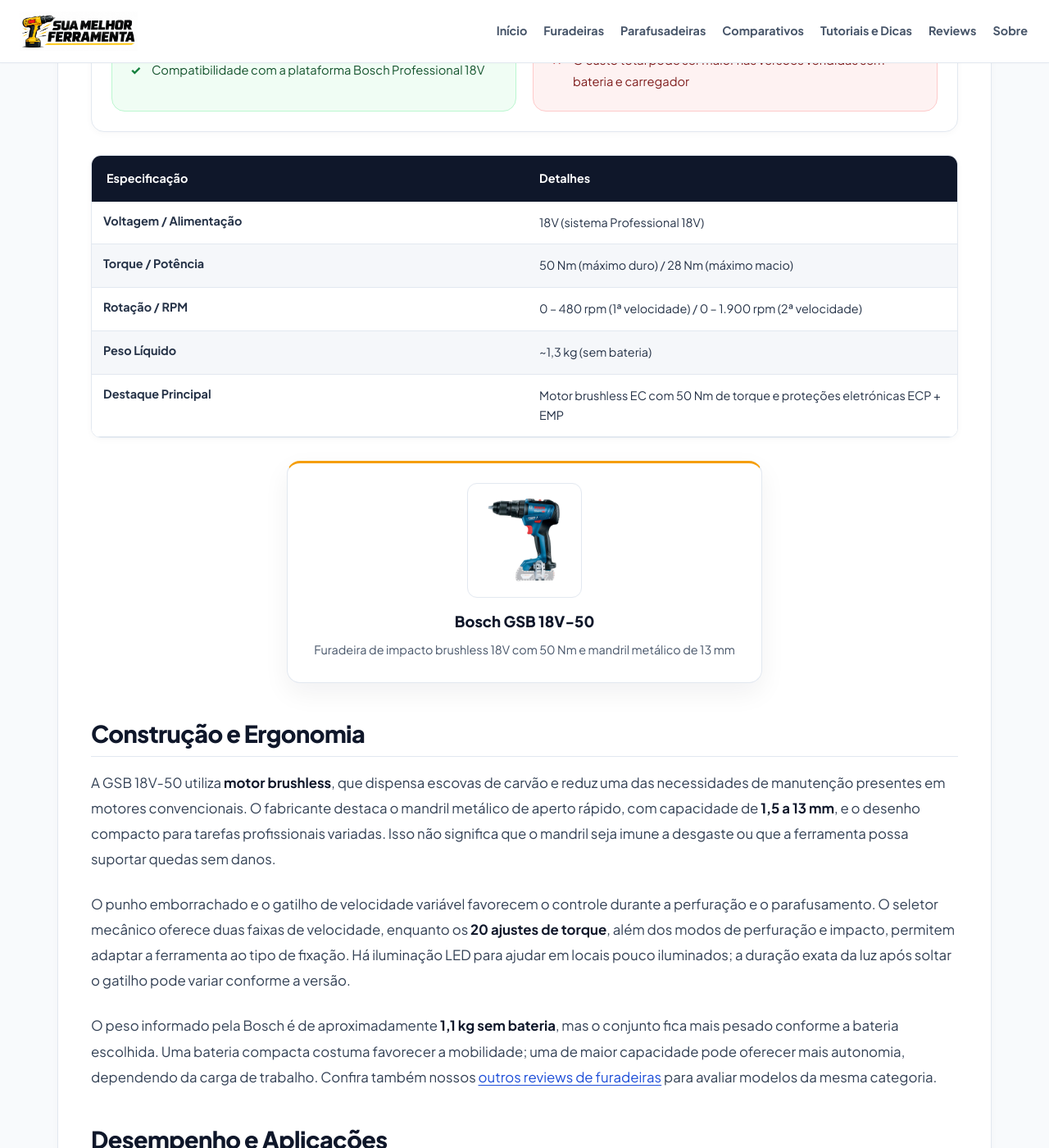
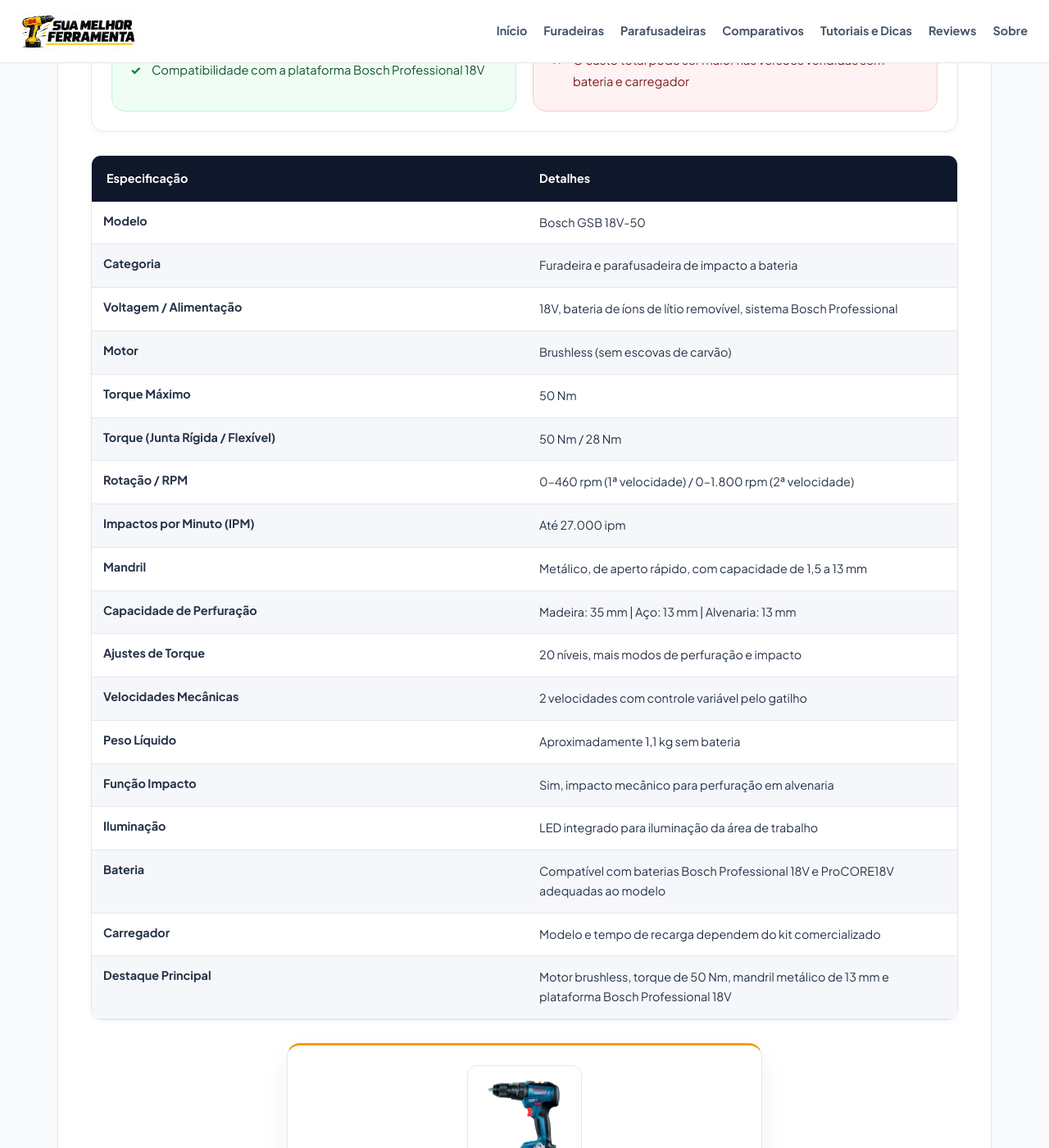
Before and after one commit to membroequipe/SiteReview, a Jekyll site: the page built from _posts/2026-10-24-review-bosch-gsb-18v-50.md, in a window 1280 px wide and 1400 px high, scrolled down 1919 px. Shown: the whole window at 82% size. Built offline with Jekyll 4.4.1, drawn with Linux system fonts in a browser that asks for light colours; some of the changed text lies outside the part shown.

Commit message:
Update produtos.yml

```diff
--- a/_data/produtos.yml
+++ b/_data/produtos.yml
@@ -485,9 +485,10 @@
     - nome: "Garantia"
       valor: "3 Anos (Mediante Registro no Site Oficial)"
 
+
 bosch_gsb_18v_50:
   nome: "Bosch GSB 18V-50"
-  descricao: "Furadeira de impacto brushless 18V com 50 Nm e mandril metálico de 13 mm"
+  descricao: "Furadeira e parafusadeira de impacto 18V brushless, com torque máximo de 50 Nm, mandril metálico de 13 mm e até 27.000 impactos por minuto"
   imagem: "/assets/images/posts/bosch-gsb-18v-50.png"
 
   links:
@@ -496,16 +497,42 @@
     shopee: ""
 
   especificacoes:
+    - nome: "Modelo"
+      valor: "Bosch GSB 18V-50"
+    - nome: "Categoria"
+      valor: "Furadeira e parafusadeira de impacto a bateria"
     - nome: "Voltagem / Alimentação"
-      valor: "18V (sistema Professional 18V)"
-    - nome: "Torque / Potência"
-      valor: "50 Nm (máximo duro) / 28 Nm (máximo macio)"
+      valor: "18V, bateria de íons de lítio removível, sistema Bosch Professional"
+    - nome: "Motor"
+      valor: "Brushless (sem escovas de carvão)"
+    - nome: "Torque Máximo"
+      valor: "50 Nm"
+    - nome: "Torque (Junta Rígida / Flexível)"
+      valor: "50 Nm / 28 Nm"
     - nome: "Rotação / RPM"
-      valor: "0 – 480 rpm (1ª velocidade) / 0 – 1.900 rpm (2ª velocidade)"
+      valor: "0–460 rpm (1ª velocidade) / 0–1.800 rpm (2ª velocidade)"
+    - nome: "Impactos por Minuto (IPM)"
+      valor: "Até 27.000 ipm"
+    - nome: "Mandril"
+      valor: "Metálico, de aperto rápido, com capacidade de 1,5 a 13 mm"
+    - nome: "Capacidade de Perfuração"
+      valor: "Madeira: 35 mm | Aço: 13 mm | Alvenaria: 13 mm"
+    - nome: "Ajustes de Torque"
+      valor: "20 níveis, mais modos de perfuração e impacto"
+    - nome: "Velocidades Mecânicas"
+      valor: "2 velocidades com controle variável pelo gatilho"
     - nome: "Peso Líquido"
-      valor: "~1,3 kg (sem bateria)"
+      valor: "Aproximadamente 1,1 kg sem bateria"
+    - nome: "Função Impacto"
+      valor: "Sim, impacto mecânico para perfuração em alvenaria"
+    - nome: "Iluminação"
+      valor: "LED integrado para iluminação da área de trabalho"
+    - nome: "Bateria"
+      valor: "Compatível com baterias Bosch Professional 18V e ProCORE18V adequadas ao modelo"
+    - nome: "Carregador"
+      valor: "Modelo e tempo de recarga dependem do kit comercializado"
     - nome: "Destaque Principal"
-      valor: "Motor brushless EC com 50 Nm de torque e proteções eletrónicas ECP + EMP"
+      valor: "Motor brushless, torque de 50 Nm, mandril metálico de 13 mm e plataforma Bosch Professional 18V"
 
 
 bosch_gsb_180_li:
```
